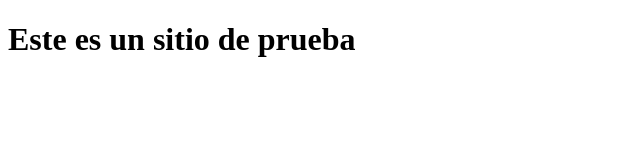
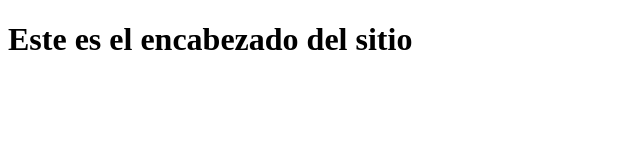
Before and after one commit to josueMart/TestGit, a plain HTML site: page index.html in a window 1280 px wide. Shown: the whole page, without its empty margins (0-640 px from the left). Drawn offline with Linux system fonts and the light colour scheme.

Commit message:
Agregando h1 al encabezado

```diff
--- a/index.html
+++ b/index.html
@@ -5,6 +5,9 @@
 	<title>Probando Git</title>
 </head>
 <body>
-	<h1>Este es un sitio de prueba</h1>
+	<header>
+	<h1>Este es el encabezado del sitio</h1>
+
+	</header>
 </body>
 </html>
```
